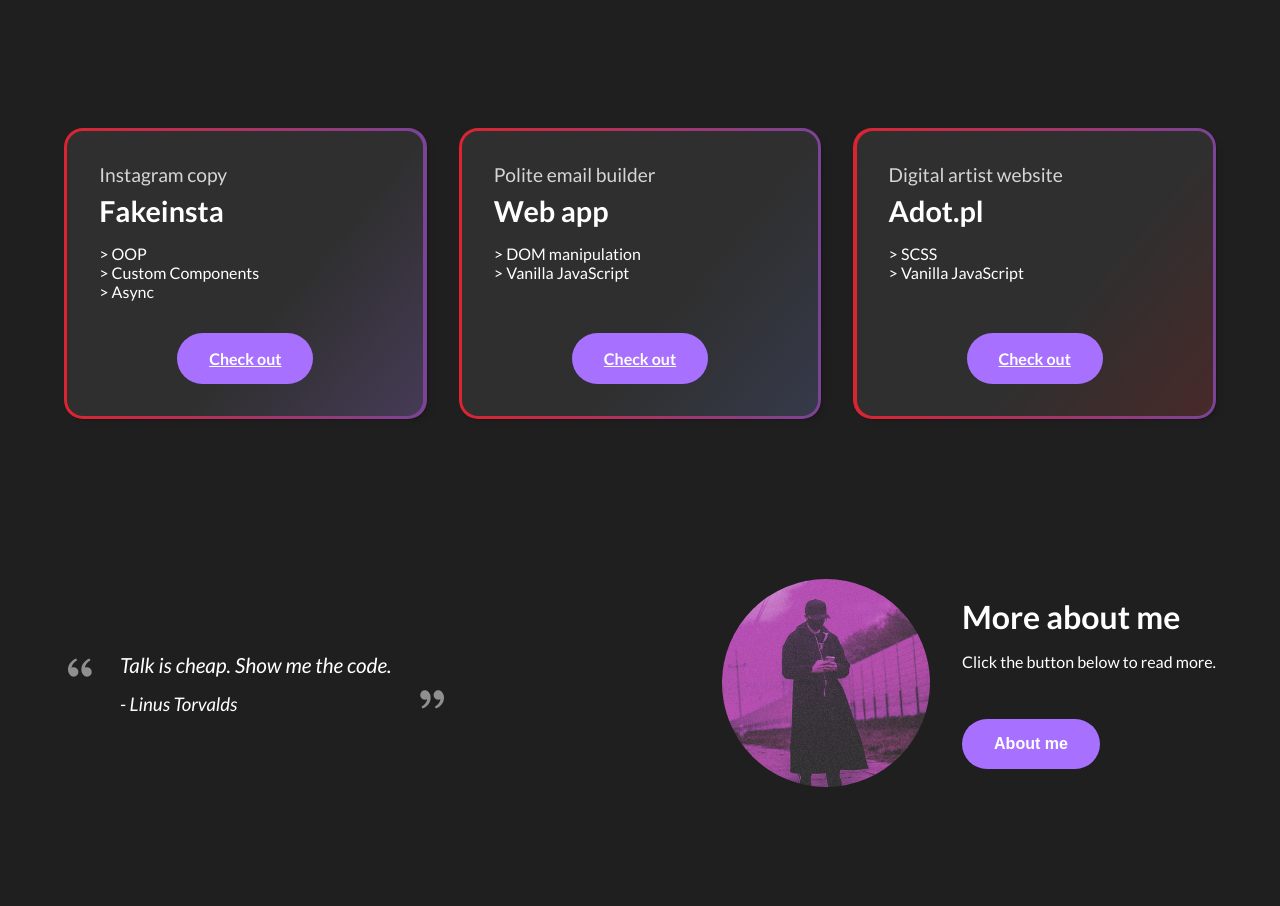
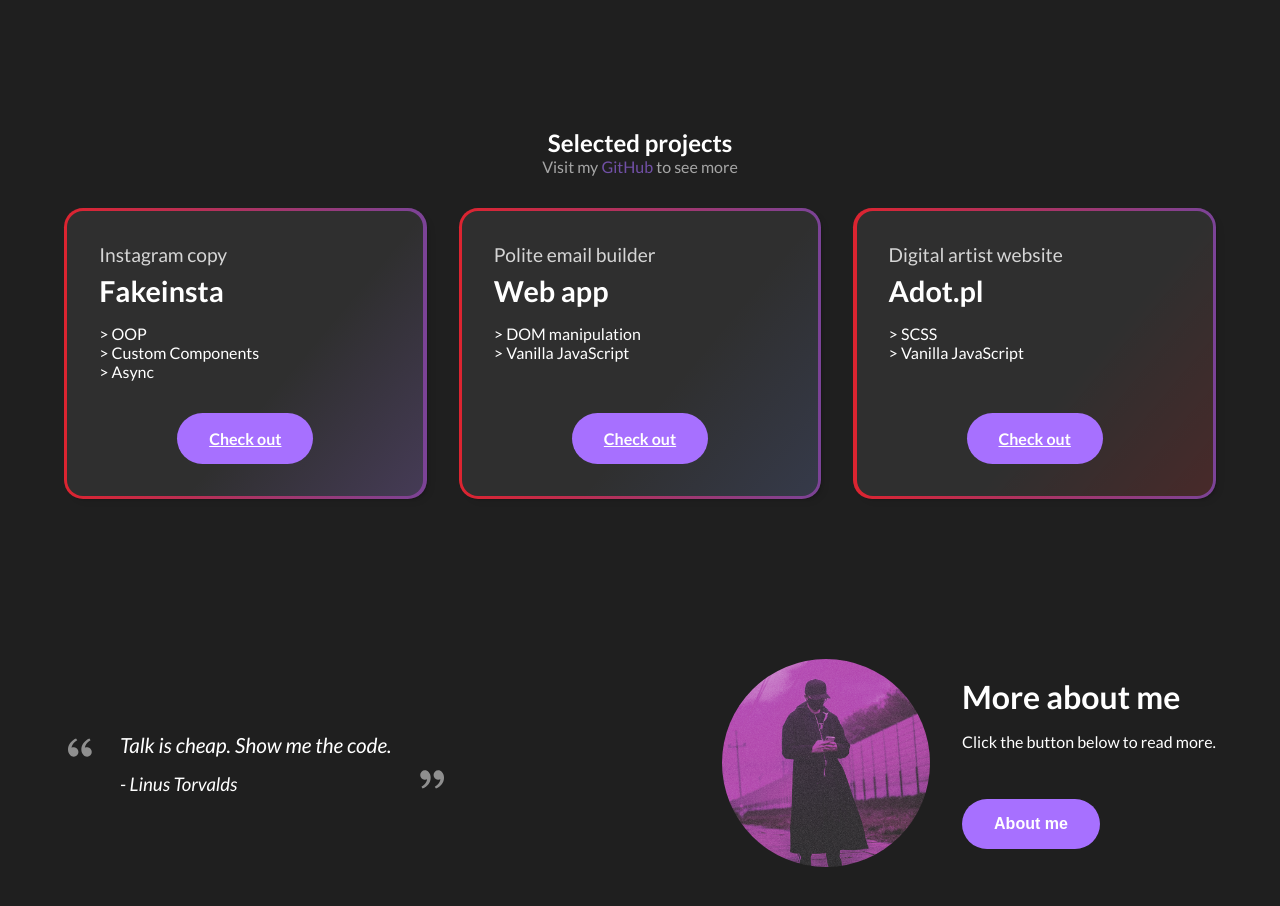
Before and after one commit to goodideagiver/purple-dev-react, a React (Create React App) app: page / in a window 1280 px wide. Shown: the part 1100-2006 px from the top of the page. Built offline with nearby package versions, Linux system fonts and the light colour scheme.

Commit message:
added header describing what projects section is about

```diff
--- a/src/components/UI/projectCards/ProjectCards.js
+++ b/src/components/UI/projectCards/ProjectCards.js
@@ -8,11 +8,21 @@ import cardData from './data';
 
 const ProjectCards = () => {
 	return (
-		<div className={styles.flex}>
-			{cardData.map((card) => (
-				<ProjectCard {...card} key={card.title} />
-			))}
-		</div>
+		<>
+			<div className={styles.flex}>
+				<div className={styles.title}>
+					<h2>Selected projects</h2>
+					<p className={styles.more}>
+						Visit my{' '}
+						<a href='https://github.com/goodideagiver'>GitHub</a> to
+						see more
+					</p>
+				</div>
+				{cardData.map((card) => (
+					<ProjectCard {...card} key={card.title} />
+				))}
+			</div>
+		</>
 	);
 };
 
--- a/src/components/UI/projectCards/projectCards.module.css
+++ b/src/components/UI/projectCards/projectCards.module.css
@@ -6,3 +6,17 @@
 	align-items: stretch;
 	width: 100%;
 }
+
+.title {
+	flex: 0 0 100%;
+	text-align: center;
+}
+
+.more {
+	opacity: 0.6;
+}
+
+.more a {
+	color: var(--color-primary);
+	text-decoration: none;
+}
```
